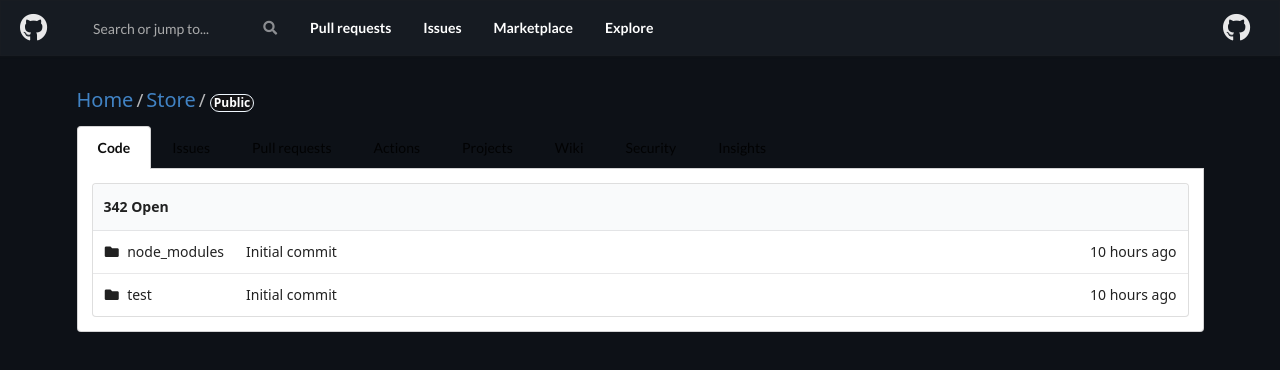
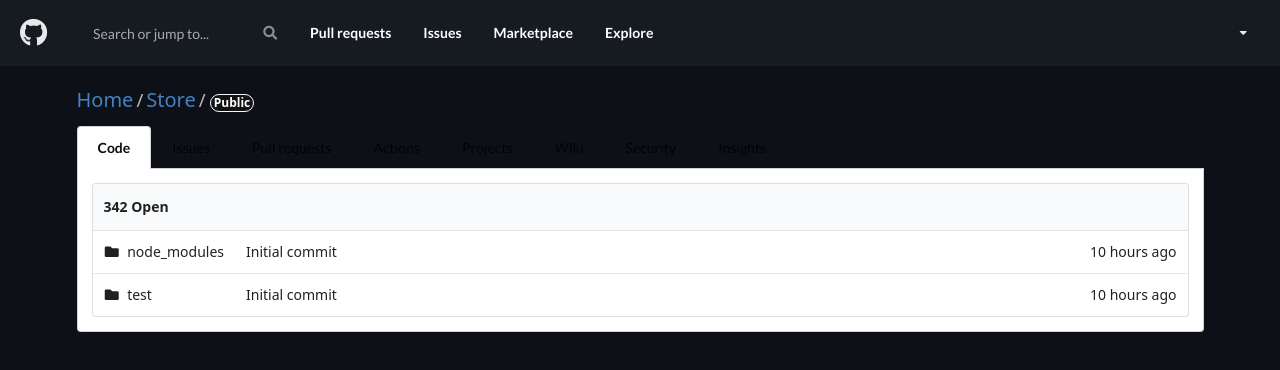
Before and after one commit to framgia/sph-els-efren, a React (Create React App) app: page / in a window 1280 px wide. Shown: the top 370 px of the page. Built offline with nearby package versions, Linux system fonts and the light colour scheme; no server answers.

Commit message:
modified header

```diff
--- a/src/components/Header.js
+++ b/src/components/Header.js
@@ -1,4 +1,5 @@
 import React from 'react';
+import logo from '../github.png';
 
 const Header = () => {
 
@@ -19,8 +20,16 @@
                 <a className='header item' href="">Explore</a>
 
                 <div className='header item right aligned'>
-                    <i className="big github icon inverted" />
+                    <div className="ui right dropdown item">
+                        <i className="dropdown icon"></i>
+                        <div className="menu">
+                        <div className="item">Applications</div>
+                        <div className="item">International Students</div>
+                        <div className="item">Scholarships</div>
+                        </div>
+                    </div>
                 </div>
+
 
         </div>
 
```
